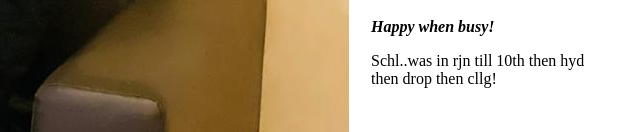
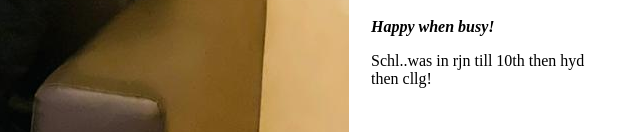
Before and after one commit to RahulGandhi26/aboutrahulgandhi, a plain HTML site: page index.html in a window 1280 px wide. Shown: the part 668-800 px from the top of the page, 640-1280 px from the left. Drawn offline with Linux system fonts and the light colour scheme.

Commit message:
Update index.html

```diff
--- a/index.html
+++ b/index.html
@@ -17,7 +17,7 @@
         </p>
         <p>
 
-          Schl..was in rjn till 10th then hyd then drop then cllg!
+          Schl..was in rjn till 10th then hyd then cllg!
         </p>
       </td>
     </tr>
```
